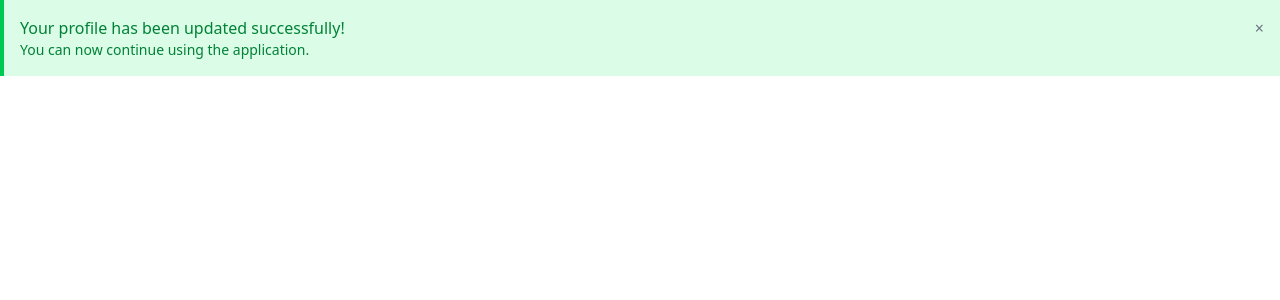
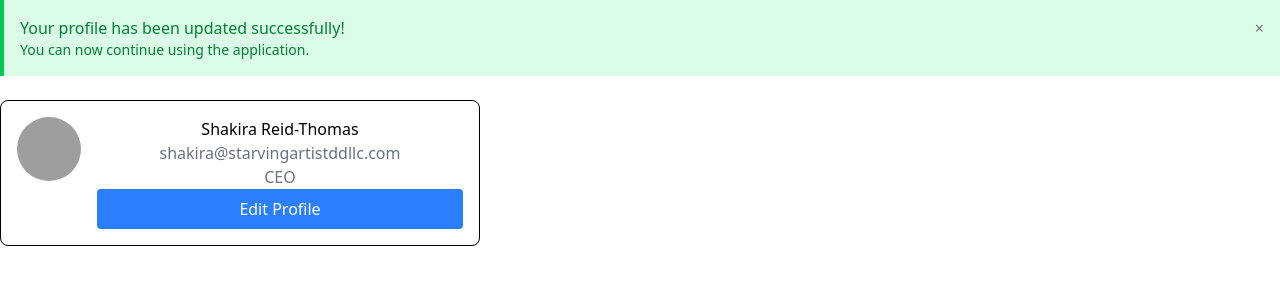
Before and after one commit to KaeTheDev/Component-Library, a React (Vite) app: page / in a window 1280 px wide. Shown: the top 300 px of the page. Built offline with nearby package versions, Linux system fonts and the light colour scheme; grey boxes are pictures that could not be loaded.

Commit message:
Added UserProfileCard

```diff
--- a/src/App.tsx
+++ b/src/App.tsx
@@ -1,16 +1,33 @@
 import { AlertBox } from "./components/AlertBox/AlertBox";
+import { UserProfileCard } from "./components/UserProfileCard/UserProfileCard";
 
 function App() {
+  const user = {
+    id: "1",
+    name: "Shakira Reid-Thomas",
+    email: "shakira@starvingartistddllc.com",
+    role: "CEO",
+    avatarUrl: 'https://avatar.iran.liara.run/public'
+  };
+
   return (
     <>
-  <AlertBox
-  type="success"
-  message="Your profile has been updated successfully!"
-  onClose={() => alert('Alert closed')}>
-  <p className="text-sm">You can now continue using the application.</p>
-  </AlertBox>
+      <AlertBox
+        type="success"
+        message="Your profile has been updated successfully!"
+        onClose={() => alert("Alert closed")}
+      >
+        <p className="text-sm">You can now continue using the application.</p>
+      </AlertBox>
+      <UserProfileCard
+        user={user}
+        showEmail={true}
+        showRole={true}
+        onEdit={(userId) => alert(`Editing user ${userId}`)}
+      >
+      </UserProfileCard>
     </>
-  )
+  );
 }
 
-export default App
+export default App;
--- a/src/components/AlertBox/AlertBox.tsx
+++ b/src/components/AlertBox/AlertBox.tsx
@@ -1,4 +1,3 @@
-// components/AlertBox/AlertBox.tsx
 import React from 'react';
 import type { AlertBoxProps } from '../../types';
 
--- a/src/components/UserProfileCard/UserProfileCard.tsx
+++ b/src/components/UserProfileCard/UserProfileCard.tsx
@@ -0,0 +1,34 @@
+import React from "react";
+import type { UserProfileCardProps } from "../../types";
+
+export const UserProfileCard: React.FC<UserProfileCardProps> = ({
+  user,
+  showEmail,
+  showRole,
+  onEdit,
+  children,
+}) => {
+
+  return (
+    <div className="flex gap-4 p-4 border rounded-lg w-120 mt-6">
+        <div className="flex justify-center"><img src={user.avatarUrl} alt={user.name} className="w-16 h-16 rounded-full" />
+        </div>
+        <div className="flex flex-col flex-1 text-center">
+        <div>
+            <p className="text-black-700 font-medium">{user.name}</p>
+            {showEmail && <p className="text-gray-500 text-base">{user.email}</p>}
+            {showRole && <p className="text-gray-500 text-base">{user.role}</p>}
+        </div>
+        {children}
+        {onEdit && (
+            <button
+            onClick={() => onEdit(user.id)}
+            className="full bg-blue-500 text-white px-4 py-2 rounded hover:bg-blue-600"
+            >
+                Edit Profile
+            </button>
+        )}
+      </div>
+      </div>
+  );
+};
```
